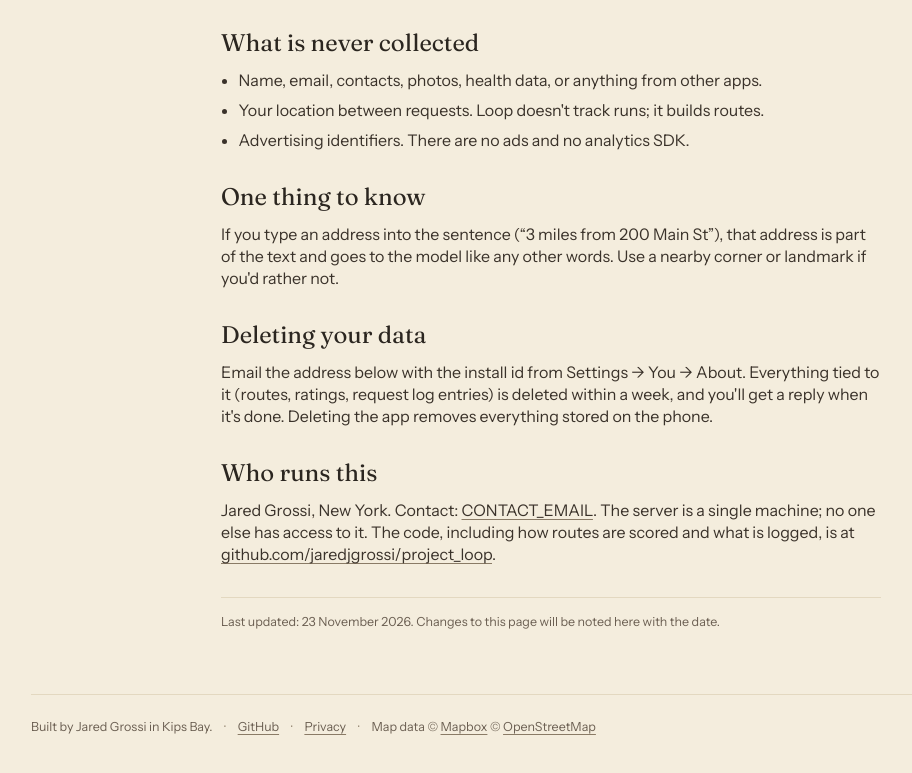
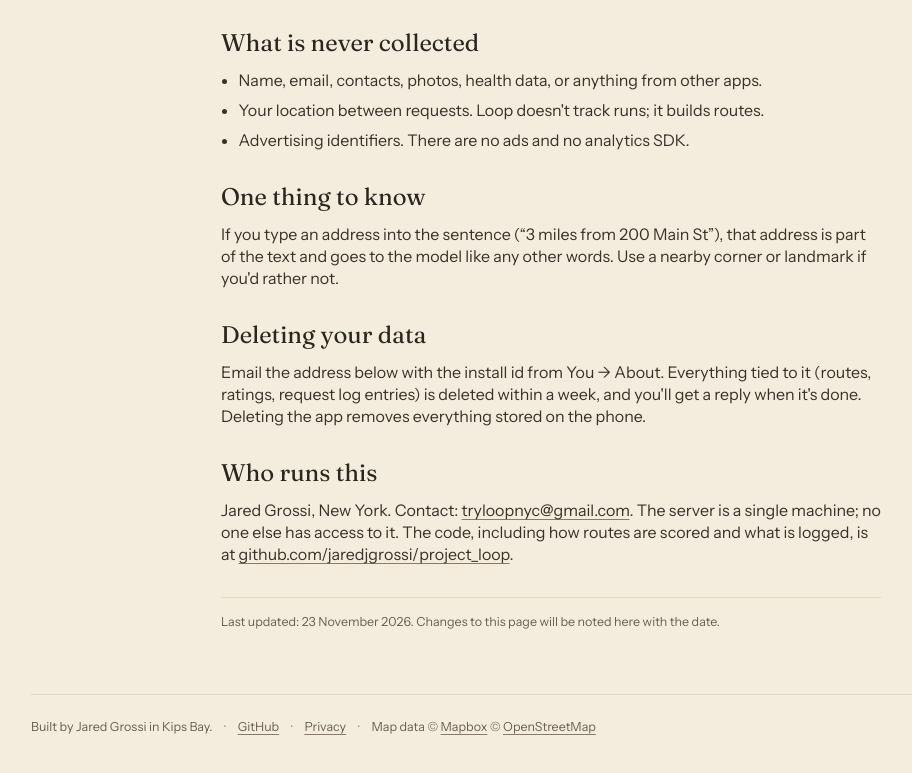
Before and after one commit to jaredjgrossi/loop-site, a plain HTML site: page privacy/index.html in a window 1280 px wide. Shown: the part 919-1692 px from the top of the page, without its empty margins (89-1001 px from the left). Drawn offline with Linux system fonts and the light colour scheme.

Commit message:
Form id, contact address and the real path to the install id
The delete step points at You → About: PR #64 adds the About section
to the You sheet, and the app has no Settings screen.

Co-Authored-By: Claude Fable 5.1 <noreply@anthropic.com>

```diff
--- a/privacy/index.html
+++ b/privacy/index.html
@@ -53,10 +53,10 @@
     <p>If you type an address into the sentence (“3 miles from 200 Main St”), that address is part of the text and goes to the model like any other words. Use a nearby corner or landmark if you'd rather not.</p>
 
     <h2>Deleting your data</h2>
-    <p>Email the address below with the install id from <span class="path">Settings → You → About</span>. Everything tied to it (routes, ratings, request log entries) is deleted within a week, and you'll get a reply when it's done. Deleting the app removes everything stored on the phone.</p>
+    <p>Email the address below with the install id from <span class="path">You → About</span>. Everything tied to it (routes, ratings, request log entries) is deleted within a week, and you'll get a reply when it's done. Deleting the app removes everything stored on the phone.</p>
 
     <h2>Who runs this</h2>
-    <p>Jared Grossi, New York. Contact: <a href="mailto:CONTACT_EMAIL">CONTACT_EMAIL</a>. The server is a single machine; no one else has access to it. The code, including how routes are scored and what is logged, is at <a href="https://github.com/jaredjgrossi/project_loop">github.com/jaredjgrossi/project_loop</a>.</p>
+    <p>Jared Grossi, New York. Contact: <a href="mailto:tryloopnyc@gmail.com">tryloopnyc@gmail.com</a>. The server is a single machine; no one else has access to it. The code, including how routes are scored and what is logged, is at <a href="https://github.com/jaredjgrossi/project_loop">github.com/jaredjgrossi/project_loop</a>.</p>
 
     <p class="updated"><em>Last updated: <time datetime="2026-11-23">23 November 2026</time>. Changes to this page will be noted here with the date.</em></p>
   </main>
```
Also changed, not shown: index.html (+3 -3 lines), 1 other file.
